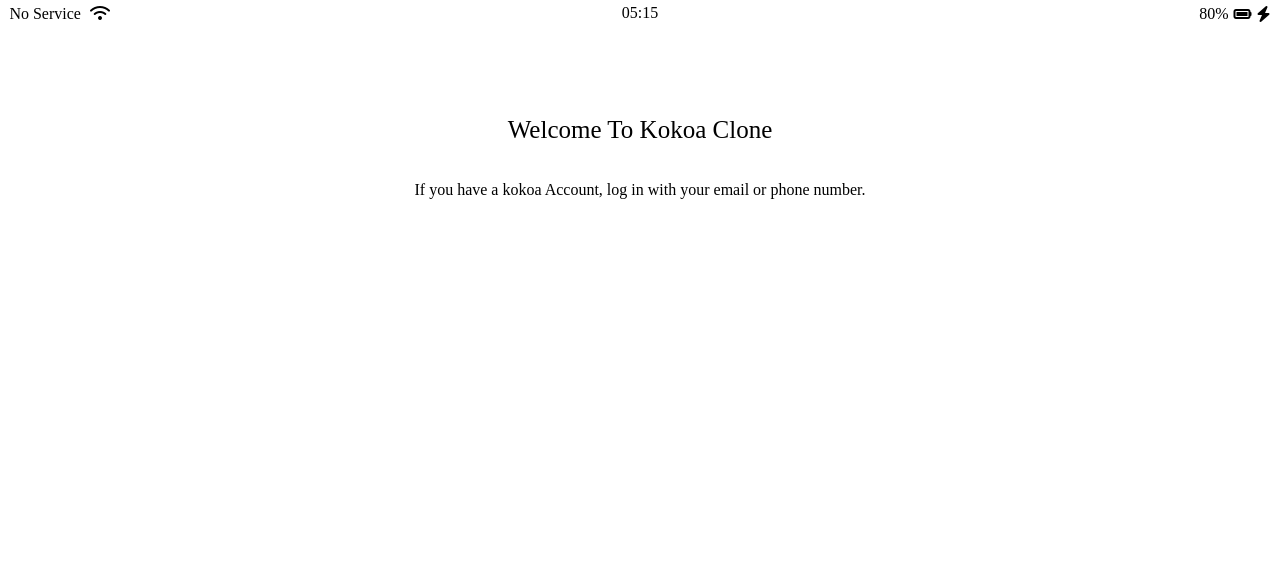
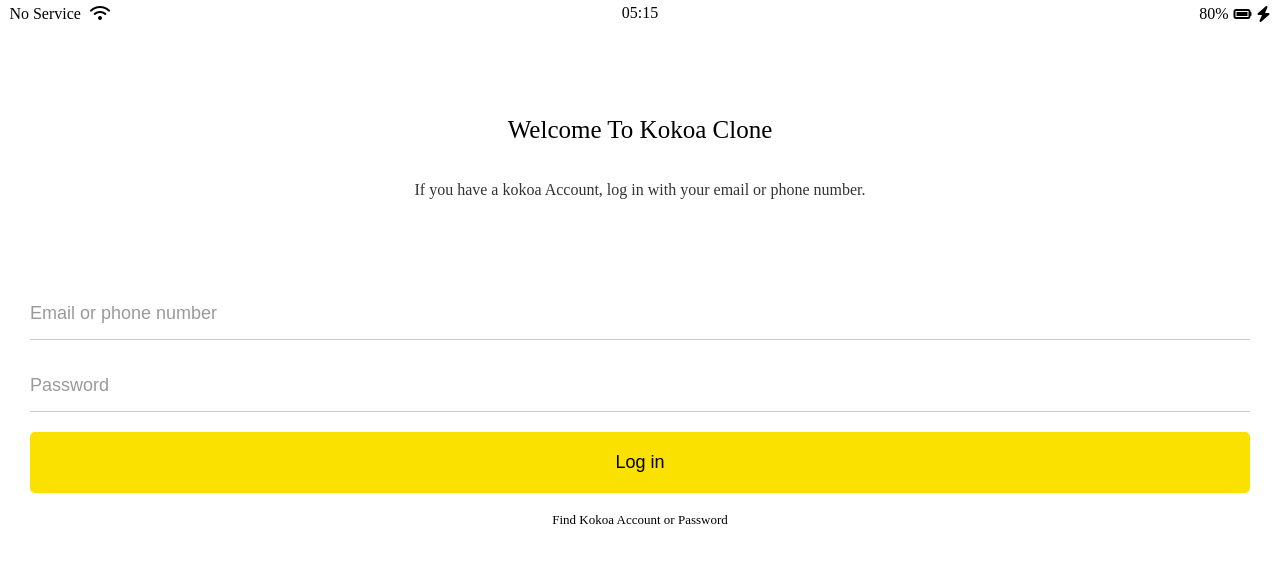
Before and after one commit to osmium2579/practice_alone, a plain HTML site: page kokoa_clone/index.html in a window 1280 px wide. Drawn offline with Linux system fonts and the light colour scheme.

Commit message:
kokoaclone__practice-index.html

```diff
--- /dev/null
+++ b/kokoa_clone/css/screen/welcome-header.css
@@ -0,0 +1,58 @@
+.welcome-header {
+  margin: 90px 0px;
+  text-align: center;
+  display: flex;
+  flex-direction: column;
+  align-items: center;
+}
+
+.welcome-header__title {
+  margin-bottom: 40px;
+  font-size: 25px;
+}
+
+.welcome-header__text {
+  width: 58%;
+  opacity: 0.8;
+}
+
+#login-form {
+  display: flex;
+  flex-direction: column;
+  margin: 0px 30px;
+}
+
+#login-form input {
+  padding: 15px 0px;
+  border: none;
+  font-size: 18px;
+  margin-bottom: 20px;
+}
+
+#login-form input::placeholder {
+  color: rgba(0, 0, 0, 0.4);
+} /*::선택 지정하여 원하는 부분만 수정가능*/
+
+#login-form input:focus:not([type="submit"]) {
+  border-color: var(--yellow);
+} /*variables 폴더를 만들어서 변수파일 생성*/
+
+#login-form input:not([type="submit"]) {
+  border-bottom: 1px solid rgba(0, 0, 0, 0.2); /*submit 밑줄 투명도 설정*/
+  transition: border-color 0.3s ease-in-out;
+}
+
+#login-form input[type="submit"] {
+  background-color: var(--yellow);
+  cursor: pointer;
+  padding: 20px 0px;
+  border-radius: 5px;
+  /*type을 감싸는 []는 특성 선택자. attribute selector.*/
+}
+
+#login-form a {
+  text-align: center;
+  text-decoration: none;
+  color: inherit;
+  font-size: 13px;
+}
--- a/kokoa_clone/css/style.css
+++ b/kokoa_clone/css/style.css
@@ -2,4 +2,5 @@
 @import "reset.css";
 @import "style.css";
 @import "components/status-bar.css";
-@import "welcome-header.css";
+@import "screen/welcome-header.css";
+@import "variables.css";
--- /dev/null
+++ b/kokoa_clone/css/variables.css
@@ -0,0 +1,3 @@
+:root {
+  --yellow: #fae100;
+}
--- a/kokoa_clone/css/welcome-header.css
+++ /dev/null
@@ -1,17 +0,0 @@
-.welcome-header {
-  margin: 90px 0px;
-  text-align: center;
-  display: flex;
-  flex-direction: column;
-  align-items: center;
-}
-
-.welcome-header__title {
-  margin-bottom: 40px;
-  font-size: 25px;
-}
-
-.welcome-header__text {
-  width: 60%;
-  opacity: 0.8;
-}
--- a/kokoa_clone/index.html
+++ b/kokoa_clone/index.html
@@ -24,10 +24,17 @@
 
     <header class="welcome-header">
         <h1 class="welcome-header__title">Welcome To Kokoa Clone</h1>
-        <p clas="welcome-header__text">If you have a kokoa Account, log in with your email or phone number.
+        <p class="welcome-header__text">
+            If you have a kokoa Account, log in with your email or phone number.
+        </p>
+    </header>
 
-</p>
-    </header>
+    <form action="" id="login-form">
+        <input name="username" type="text" placeholder="Email or phone number">
+        <input name="password" type="password" placeholder="Password">
+        <input type="submit" value="Log in">
+        <a href="#">Find Kokoa Account or Password</a>
+    </form>
 
     <script
       src="https://kit.fontawesome.com/56f9f6f41a.js"
```
